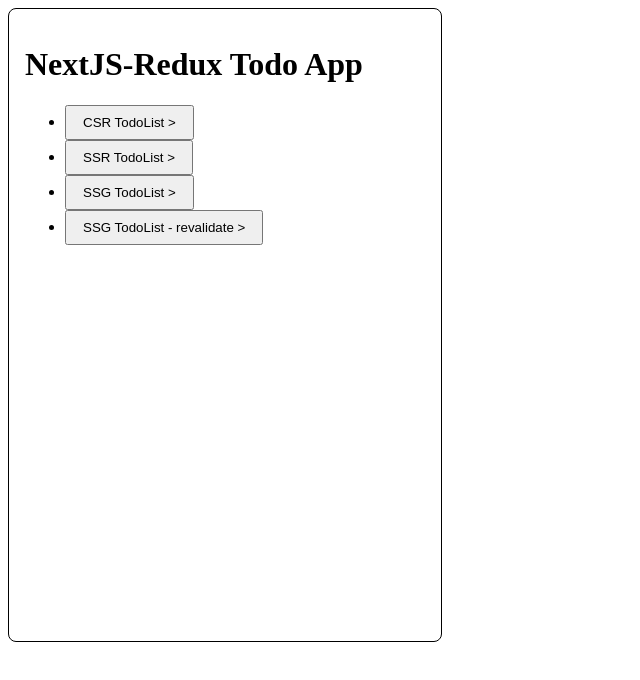
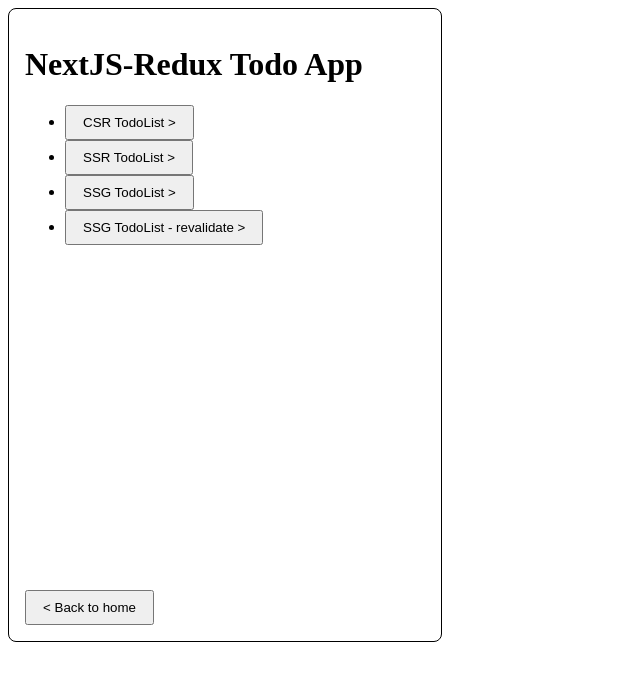
Before and after one commit to Woomin-Jeon/nextjs-redux-todo, a Next.js app: page / in a window 1280 px wide. Shown: the top 680 px of the page, without its empty margins (0-640 px from the left). Built offline with nearby package versions, Linux system fonts and the light colour scheme.

Commit message:
fix: Layout 컴포넌트 태그 및 스타일 수정

```diff
--- a/pages/index.tsx
+++ b/pages/index.tsx
@@ -1,31 +1,36 @@
 import type { NextPage } from 'next'
 import Link from 'next/link'
+import React from 'react'
 
 const Home: NextPage = () => {
   return (
     <ul>
       <li>
         <Link href="/todo/csr" passHref>
-          <button style={{ padding: '8px 16px' }}>CSR TodoList {'>'}</button>
+          <button style={ButtonStyle}>CSR TodoList {'>'}</button>
         </Link>
       </li>
       <li>
         <Link href="/todo/ssr" passHref>
-          <button style={{ padding: '8px 16px' }}>SSR TodoList {'>'}</button>
+          <button style={ButtonStyle}>SSR TodoList {'>'}</button>
         </Link>
       </li>
       <li>
         <Link href="/todo/ssg" passHref>
-          <button style={{ padding: '8px 16px' }}>SSG TodoList {'>'}</button>
+          <button style={ButtonStyle}>SSG TodoList {'>'}</button>
         </Link>
       </li>
       <li>
         <Link href="/todo/ssg_revalidate" passHref>
-          <button style={{ padding: '8px 16px' }}>SSG TodoList - revalidate {'>'}</button>
+          <button style={ButtonStyle}>SSG TodoList - revalidate {'>'}</button>
         </Link>
       </li>
     </ul>
   )
 }
 
+const ButtonStyle: React.CSSProperties = {
+  padding: '8px 16px',
+}
+
 export default Home
--- a/src/components/Layout.tsx
+++ b/src/components/Layout.tsx
@@ -3,17 +3,41 @@
 
 const Layout: React.FC = ({ children }) => {
   return (
-    <main style={{ width: '400px', border: '1px solid black', borderRadius: '8px', padding: '16px', height: '600px' }}>
+    <>
       <Head>
         <title>NextJS-Redux Todo App</title>
         <meta name="description" content="nextjs redux todo app" />
       </Head>
 
-      <h1>NextJS-Redux Todo App</h1>
+      <main style={MainLayoutStyle}>
+        <header>
+          <h1>NextJS-Redux Todo App</h1>
+        </header>
 
-      {children}
-    </main>
+        {children}
+
+        <footer style={FooterLayoutStyle}>
+          <button style={BackButtonStyle}>{'<'} Back to home</button>
+        </footer>
+      </main>
+    </>
   )
 }
 
+const MainLayoutStyle: React.CSSProperties = {
+  position: 'relative',
+  width: '400px',
+  border: '1px solid black',
+  borderRadius: '8px',
+  padding: '16px',
+  height: '600px',
+}
+const FooterLayoutStyle: React.CSSProperties = {
+  position: 'absolute',
+  bottom: '16px',
+}
+const BackButtonStyle: React.CSSProperties = {
+  padding: '8px 16px',
+}
+
 export default Layout
```
